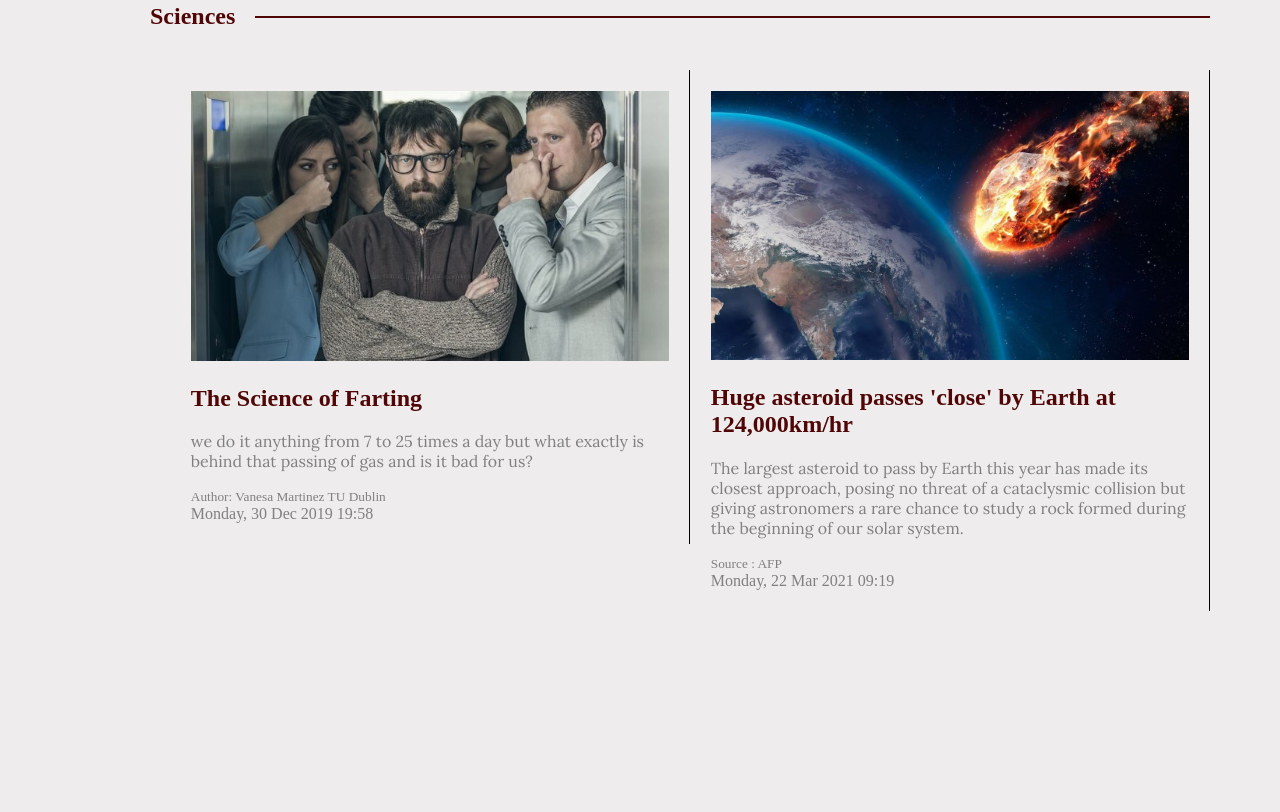
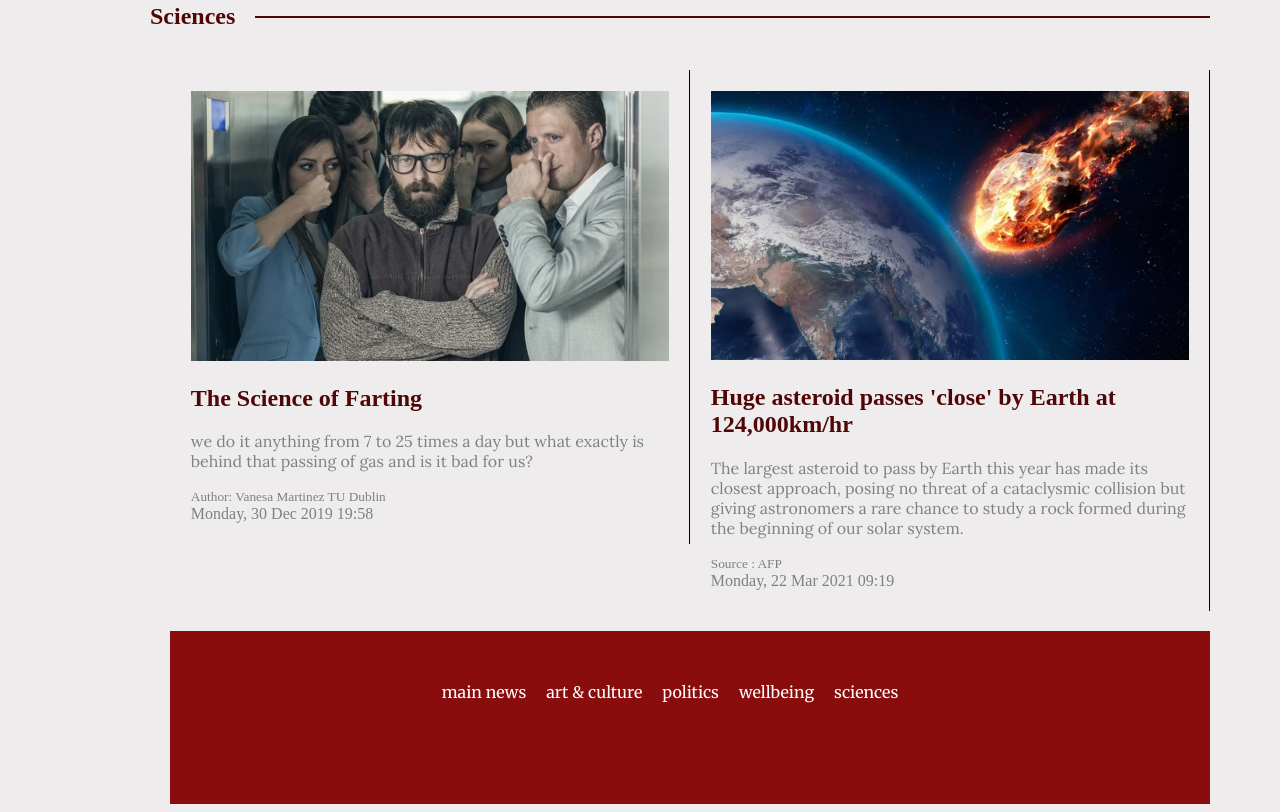
Before and after one commit to ChristelleMurphy/NewsPage, a plain HTML site: page index.html in a window 1280 px wide. Shown: the part 3070-3882 px from the top of the page. Before the commit the page ends 3689 px from the top, so only its background shows below. Drawn offline with Linux system fonts and the light colour scheme; a web font is replaced by a local one.

Commit message:
added footer nav

```diff
--- a/assets/css/newspage.css
+++ b/assets/css/newspage.css
@@ -126,3 +126,24 @@ h2{
 .pa-heading-line-both h1:after {
 	margin: 0 0 0 20px;
 }
+
+#footer-nav{
+  display: flex;
+  justify-content: center;
+  margin-top: 5%;
+  margin-bottom: 10%;
+}
+
+#footer-nav li{
+  display: inline-block;
+  margin-right: 20px;
+  font-family: 'Merriweather', serif;
+}
+
+#footer-nav a{
+  color: white;
+}
+
+#footer-nav a:hover{
+ color: lightgrey;
+}
--- a/index.html
+++ b/index.html
@@ -222,5 +222,16 @@
         </a>
       </div>
     </div>
+    <div class="grid grid-pad">
+      <div class="col-1-1" style="background-color:rgb(138, 13, 13)">
+        <nav id="footer-nav">
+          <li><a href="index.html#main">main news</a></li>
+          <li><a href="index.html#arts">art & culture</a></li>
+          <li><a href="index.html#politics">politics</a></li>
+          <li><a href="index.html#health">wellbeing</a></li>
+          <li><a href="index.html#science">sciences</a></li>
+        </nav>
+      </div>
+    </div>
   </body>
 </html>
```
